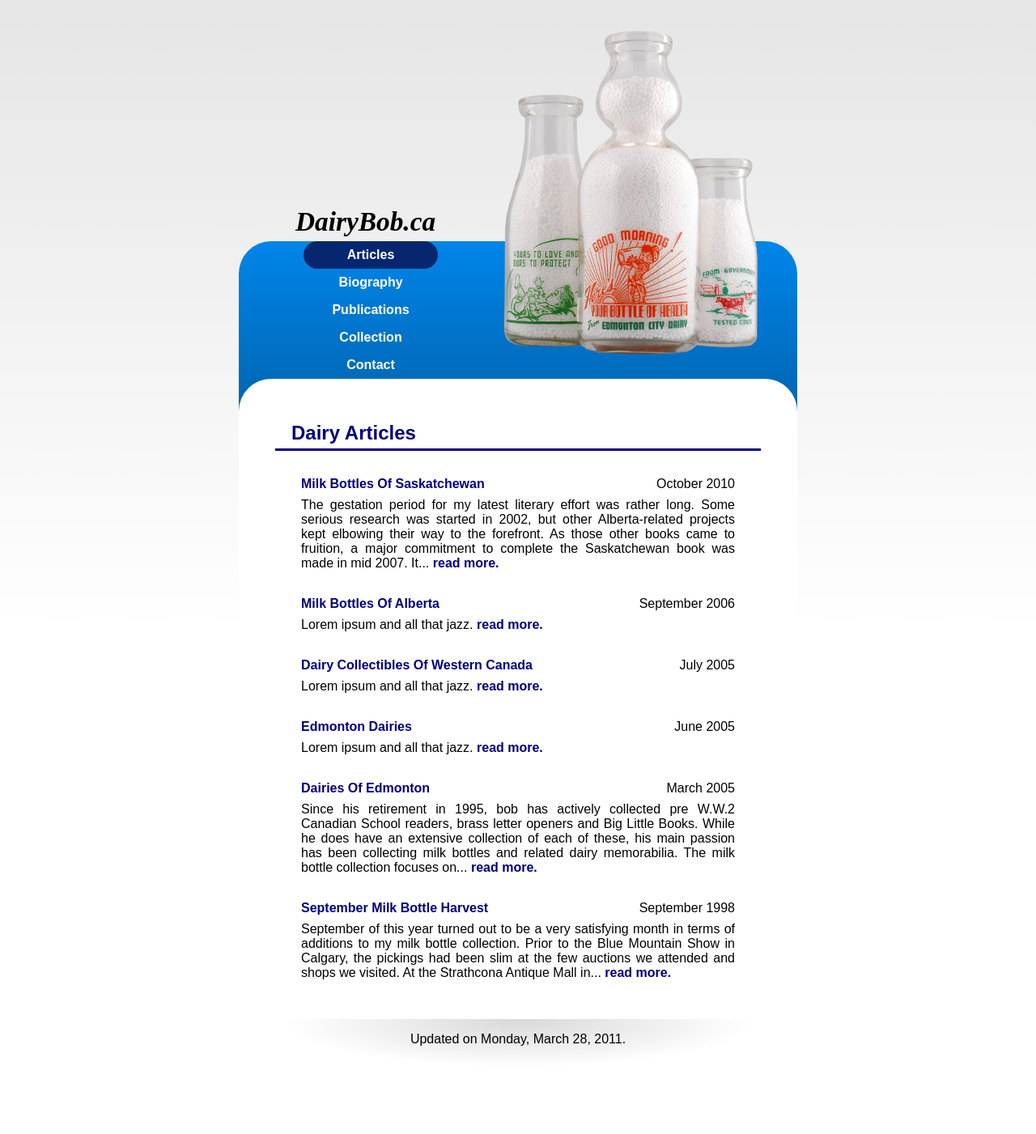
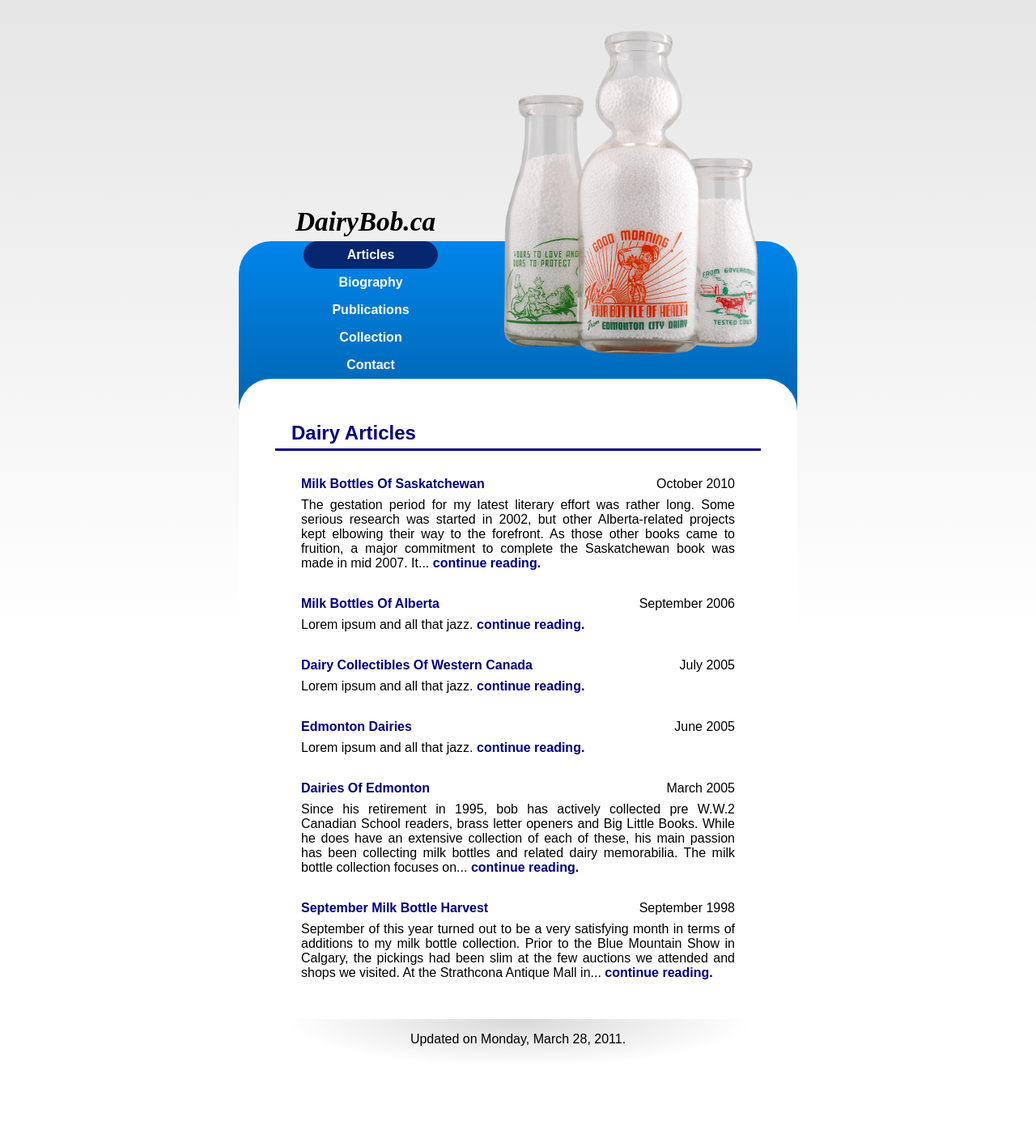
Before and after one commit to dairybob/dairybob.github.com, a Jekyll site: the page built from index.html, in a window 1280 px wide. Shown: the whole page at 81% size. Built offline with Jekyll 4.4.1, drawn with Linux system fonts in a browser that asks for light colours.

Commit message:
Subtle disambiguation of verbiage in article index.

```diff
--- a/index.html
+++ b/index.html
@@ -7,6 +7,6 @@ articles: id="title"
 <ul id="index">
 {% for post in site.posts %}
 <li> <span class="date">{{ post.date | date: "%B %Y" }}</span> <a href="{{ post.url }}">{{ post.title }}</a>
-<p>{{ post.content | strip_html | truncatewords: 50 }} <a href="{{ post.url }}">read more.</a></p></li>
+<p>{{ post.content | strip_html | truncatewords: 50 }} <a href="{{ post.url }}">continue reading.</a></p></li>
 {% endfor %}
 </ul>
```
